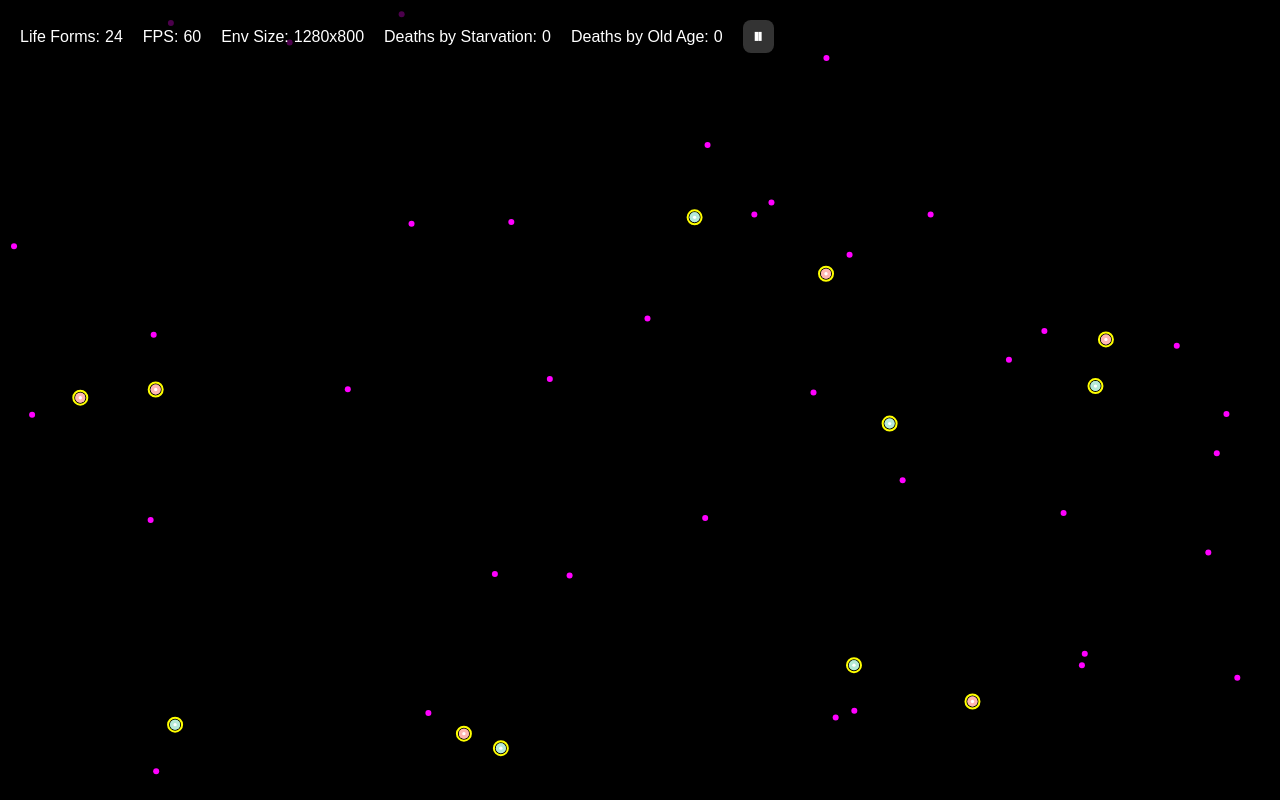
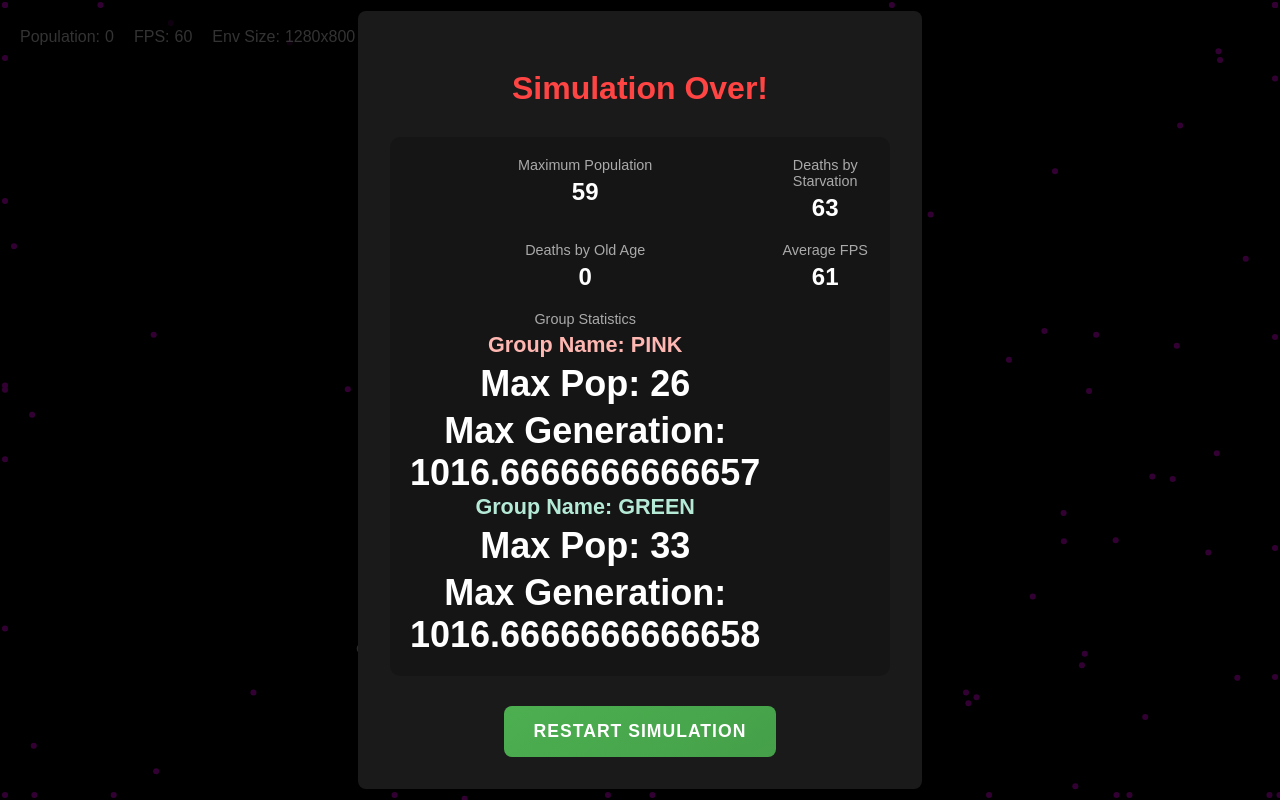
Before and after one commit to timigen/vibe-life-sim, a website built with Vite: page index.html in a window 1280 px wide. Built offline with nearby package versions, Linux system fonts and the light colour scheme.

Commit message:
Refactor population display in UI and clean up code by removing unnecessary whitespace and comments across various files.

```diff
--- a/index.html
+++ b/index.html
@@ -133,7 +133,7 @@
 <body>
     <div id="controls">
         <div class="stat">
-            Life Forms: <span id="populationCount">0</span>
+            Population: <span id="populationCount">0</span>
         </div>
         <div class="stat">
             <span>FPS:</span>
--- a/src/core/SpatialGrid.ts
+++ b/src/core/SpatialGrid.ts
@@ -5,18 +5,18 @@ import { Entity } from './ecs/Entity';
 export class SpatialGrid {
   private grid: Map<string, Set<Entity>> = new Map();
   private cellSize: number;
+  private entityCellCache: Map<number, string[]> = new Map();
 
   constructor(cellSize: number = 50) {
     this.cellSize = cellSize;
   }
 
-  private getCellKey(x: number, y: number): string {
-    const cellX = Math.floor(x / this.cellSize);
-    const cellY = Math.floor(y / this.cellSize);
-    return `${cellX},${cellY}`;
-  }
+  private getEntityCells(entity: Entity): string[] {
+    // Check if we have cached cells for this entity
+    if (this.entityCellCache.has(entity.id)) {
+      return this.entityCellCache.get(entity.id)!;
+    }
 
-  private getEntityCells(entity: Entity): string[] {
     const component = entity.getComponent(PositionComponent);
     const life = entity.getComponent(LifeComponent);
     if (!component || !life) return [];
@@ -33,12 +33,16 @@ export class SpatialGrid {
         cells.push(`${x},${y}`);
       }
     }
+
+    // Cache the cells for this entity
+    this.entityCellCache.set(entity.id, cells);
     return cells;
   }
 
   update(entities: Entity[]): void {
-    // Clear the grid
+    // Clear the grid and entity cell cache
     this.grid.clear();
+    this.entityCellCache.clear();
 
     // Add entities to their cells
     for (const entity of entities) {
--- a/src/core/World.ts
+++ b/src/core/World.ts
@@ -47,7 +47,7 @@ export class World {
       eventEmitter.emit(EVENTS.LIFE_DIED, {
         entity,
         position: { x: comp.pos.x, y: comp.pos.y },
-        group: entity.getComponent(LifeComponent)?.group
+        group: entity.getComponent(LifeComponent)?.group,
       });
 
       // Spawn food at the death location
@@ -58,7 +58,7 @@ export class World {
 
     // Emit population changed event
     eventEmitter.emit(EVENTS.POPULATION_CHANGED, {
-      population: this.getPopulation()
+      population: this.getPopulation(),
     });
   }
 
--- a/src/core/config/SimState.ts
+++ b/src/core/config/SimState.ts
@@ -1,4 +1,4 @@
-import { GROUPS } from "../constants";
+import { GROUPS } from '../constants';
 
 // This class holds the state of the game that can change over time
 export class SimState {
--- a/src/core/constants.ts
+++ b/src/core/constants.ts
@@ -8,7 +8,6 @@ export const INITIAL_POPULATION_PER_GROUP = 6;
 export const INITIAL_FOOD_COUNT = 30;
 export const NUMBER_OF_GROUPS = 2;
 
-
 // Array of groups with their respective colors
 export const GROUPS: Group[] = [
   { color: '#FFB7B2', name: 'PINK' }, // Pink
--- a/src/core/ecs/Entity.ts
+++ b/src/core/ecs/Entity.ts
@@ -25,7 +25,7 @@ export class Entity {
     eventEmitter.emit(EVENTS.COMPONENT_ADDED, {
       entity: this,
       componentName,
-      component
+      component,
     });
 
     // If component type changed (added or replaced), notify world to refresh filtering
@@ -54,7 +54,7 @@ export class Entity {
       eventEmitter.emit(EVENTS.COMPONENT_REMOVED, {
         entity: this,
         componentName,
-        component
+        component,
       });
 
       // If component was removed, notify world to refresh filtering
--- a/src/core/events/EventEmitter.ts
+++ b/src/core/events/EventEmitter.ts
@@ -12,7 +12,7 @@ export const EVENTS = {
   FOOD_CONSUMED: 'food:consumed',
   POPULATION_CHANGED: 'population:changed',
   SIM_PAUSED: 'sim:paused',
-  SIM_RESUMED: 'sim:resumed'
+  SIM_RESUMED: 'sim:resumed',
 };
 
 // Create a singleton event emitter for the entire application
--- a/src/index.ts
+++ b/src/index.ts
@@ -18,7 +18,6 @@ import { eventEmitter, EVENTS } from './core/events/EventEmitter';
 import { StatisticsSystem } from './systems/StatisticsSystem';
 
 // Global variables
-const TARGET_FRAME_TIME = 1000 / 60; // Target 60 FPS
 const canvas = document.getElementById('simCanvas') as HTMLCanvasElement;
 const ctx = canvas.getContext('2d')!;
 canvas.width = SimState.CANVAS_WIDTH;
@@ -87,11 +86,6 @@ async function animate(): Promise<void> {
   const now = performance.now();
   const deltaTime = now - SimState.lastTime;
 
-  // Use setTimeout to maintain consistent frame rate
-  if (deltaTime < TARGET_FRAME_TIME) {
-    await new Promise(resolve => setTimeout(resolve, TARGET_FRAME_TIME - deltaTime));
-  }
-
   await update(deltaTime);
   SimState.lastTime = performance.now();
 
--- a/src/systems/CollisionSystem.ts
+++ b/src/systems/CollisionSystem.ts
@@ -18,8 +18,10 @@ export class CollisionSystem extends System {
 
   shouldProcessEntity(entity: Entity): boolean {
     // We want to process both life entities and food entities for collision detection
-    return entity.hasComponent(PositionComponent) &&
-           (entity.hasComponent(LifeComponent) || entity.hasComponent(FoodComponent));
+    return (
+      entity.hasComponent(PositionComponent) &&
+      (entity.hasComponent(LifeComponent) || entity.hasComponent(FoodComponent))
+    );
   }
 
   async update(deltaTime: number): Promise<void> {
@@ -27,6 +29,9 @@ export class CollisionSystem extends System {
     // Use all filtered entities for collision detection
     this.allEntities = [...this.filteredEntities];
     const lifeEntities = this.allEntities.filter(e => e.hasComponent(LifeComponent));
+
+    // Update spatial grid with all entities positions
+    this.spatialGrid.update(this.allEntities);
 
     for (let i = 0; i < lifeEntities.length; i += BATCH_SIZE) {
       const batch = lifeEntities.slice(i, i + BATCH_SIZE);
@@ -38,9 +43,6 @@ export class CollisionSystem extends System {
   }
 
   private async processBatch(batch: Entity[]): Promise<void> {
-    // Update spatial grid with all entities positions
-    this.spatialGrid.update(this.allEntities);
-
     // Process collisions using spatial grid
     const processedPairs = new Set<string>();
 
@@ -107,7 +109,7 @@ export class CollisionSystem extends System {
       eventEmitter.emit(EVENTS.FOOD_CONSUMED, {
         lifeEntity,
         foodEntity,
-        position: { x: foodPos.pos.x, y: foodPos.pos.y }
+        position: { x: foodPos.pos.x, y: foodPos.pos.y },
       });
 
       // Mark the entity for removal
@@ -132,10 +134,7 @@ export class CollisionSystem extends System {
     if (distance < minDistance) {
       // Calculate collision response
       const overlap = minDistance - distance;
-      const direction = new Vector2D(
-        posB.pos.x - posA.pos.x,
-        posB.pos.y - posA.pos.y
-      ).normalize();
+      const direction = new Vector2D(posB.pos.x - posA.pos.x, posB.pos.y - posA.pos.y).normalize();
 
       // Move entities apart
       const moveAmount = direction.clone().multiply(overlap / 2);
--- a/src/systems/StatisticsSystem.ts
+++ b/src/systems/StatisticsSystem.ts
@@ -79,21 +79,4 @@ export class StatisticsSystem extends System {
       console.log(`Group ${groupColor}: ${count} deaths`);
     });
   }
-
-  // Public methods to access statistics
-  getBirthCount(): number {
-    return this.birthCount;
-  }
-
-  getDeathCount(): number {
-    return this.deathCount;
-  }
-
-  getFoodCreated(): number {
-    return this.foodCreated;
-  }
-
-  getFoodConsumed(): number {
-    return this.foodConsumed;
-  }
 }
--- a/src/systems/UISystem.ts
+++ b/src/systems/UISystem.ts
@@ -37,12 +37,8 @@ export class UISystem extends System {
     this.frameCount++;
     const now = performance.now();
 
-    // Calculate FPS immediately for the first frame
-    const currentFps = Math.round((this.frameCount * 1000) / (now - this.lastFPSUpdate));
-    document.getElementById('fpsCounter')!.textContent = currentFps.toString();
-
     if (now - this.lastFPSUpdate >= 1000) {
-      SimState.fps = currentFps;
+      SimState.fps = Math.round((this.frameCount * 1000) / (now - this.lastFPSUpdate));
       // Update average FPS
       SimState.totalFps += SimState.fps;
       SimState.fpsSamples++;
```
Also changed, not shown: src/core/LifePool.ts (+3 -4 lines), src/systems/LifecycleSystem.ts (+2 -9 lines), src/components/FoodComponent.ts (line endings or trailing spaces), src/core/ecs/System.ts (line endings or trailing spaces), src/systems/FoodSystem.ts (line endings or trailing spaces).
